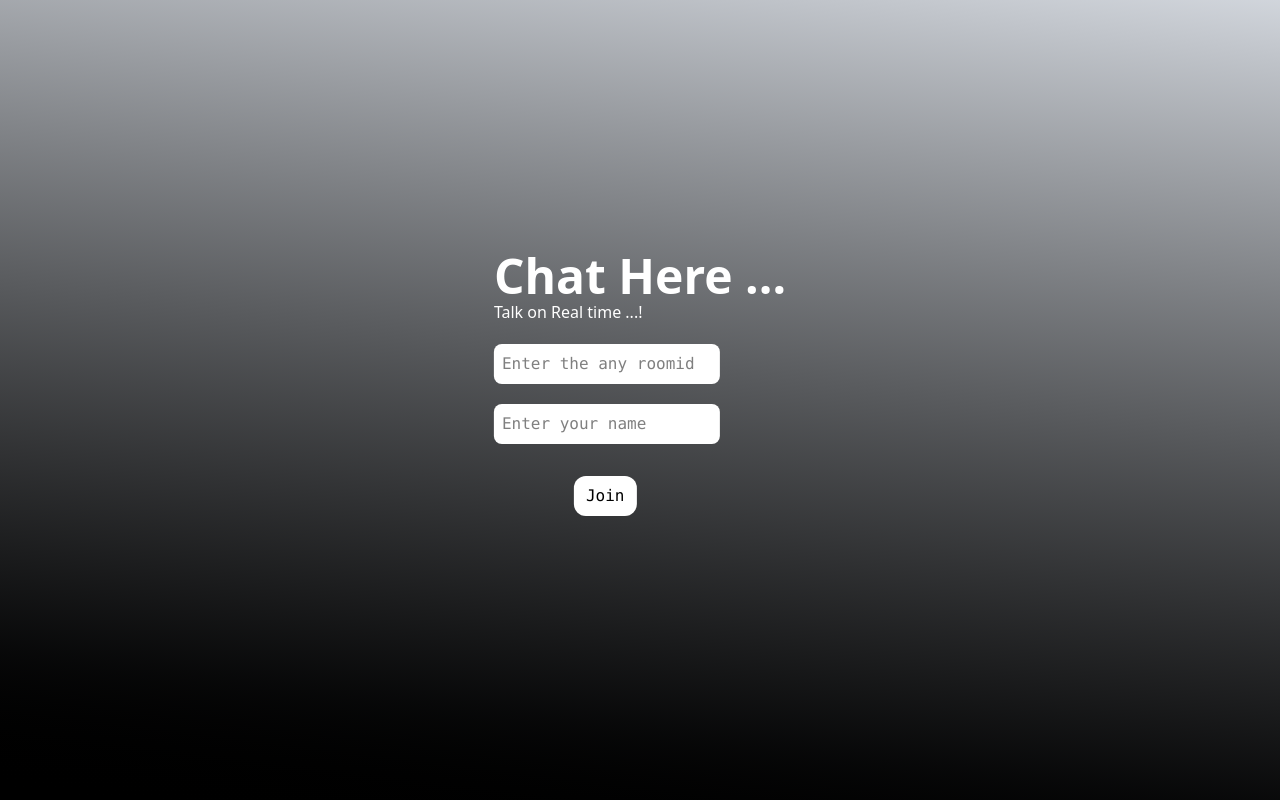
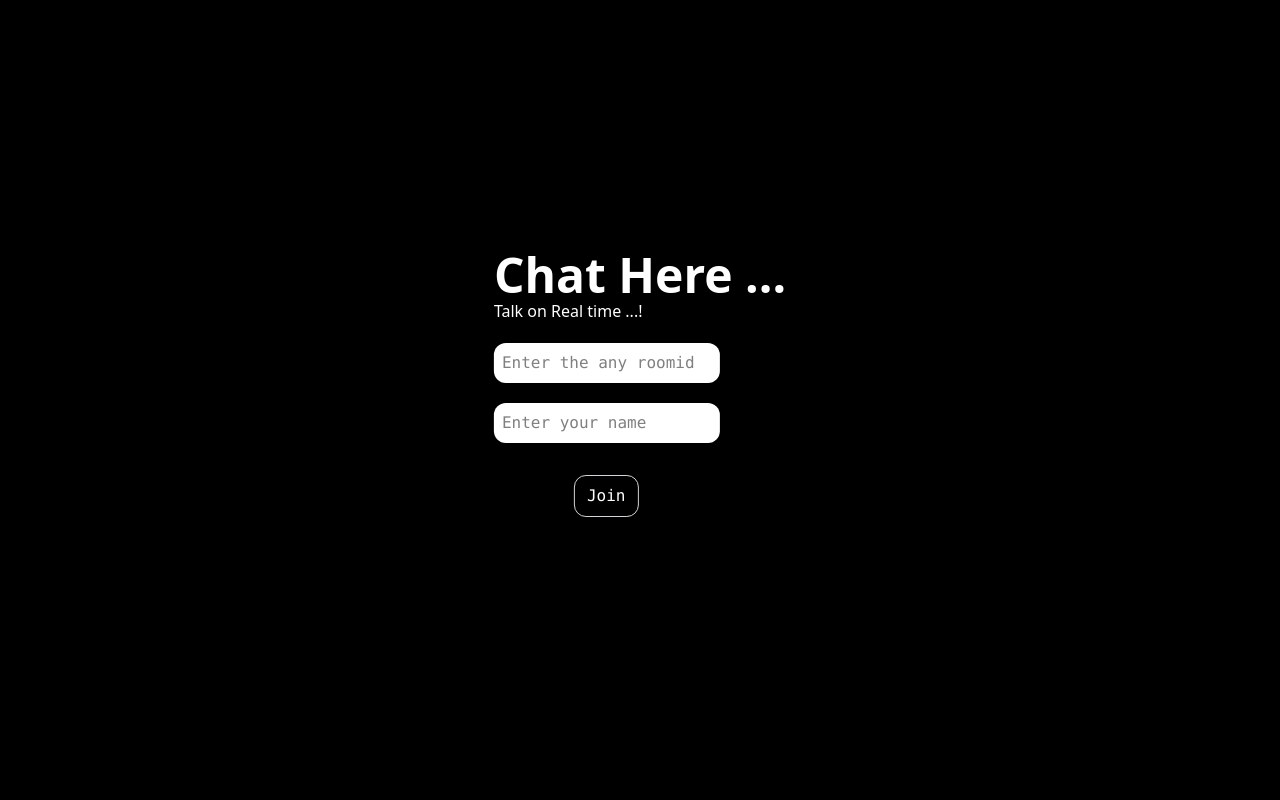
Before and after one commit to RaunaK-cap/Chat-app, a React (Vite) app in the folder 03-FE-websocket/: page / in a window 1280 px wide. Built offline with nearby package versions, Linux system fonts and the light colour scheme; no server answers.

Commit message:
improved UI

```diff
--- a/03-FE-websocket/src/pages/Homepage.tsx
+++ b/03-FE-websocket/src/pages/Homepage.tsx
@@ -9,7 +9,7 @@ interface schema{
 
 const Homepage = ({roomid , setroomid , username , setusername , handler}: schema) => {
   return (
-    <div className={`h-screen text-white bg-linear-7 from-black to-gray-300 `}>
+    <div className={`h-screen text-white bg-black bg-cover `}>
 
     <div className="absolute top-1/2 left-1/2 -translate-x-1/2 -translate-y-1/2">
       <h1 className=' font-bold text-5xl'>Chat Here ...</h1>
@@ -17,21 +17,22 @@ const Homepage = ({roomid , setroomid , username , setusername , handler}: schem
       {/* <button className='bg-black , text-white ' onClick={()=>setcolor(!color)}>{ `${color? "white" : "dark"}`}</button> */}
       <div className="py-5">
         <input
+
         value={roomid}
         onChange={(e)=> {setroomid(e.target.value)}}
-        className=' p-2 rounded-lg font-mono  text-black bg-white'
+        className=' p-2 rounded-xl font-mono  outline-none text-black bg-white'
         placeholder='Enter the any roomid '/>
       </div>
 
       <input
       value={username}
         onChange={(e)=>{setusername(e.target.value)}}
-        className='p-2 rounded-lg text-black bg-white font-mono '
+        className='p-2 rounded-xl text-black bg-white font-mono outline-none '
         placeholder='Enter your name '/>
       <div>
 
       </div>
-      <button onClick={handler} className="p-2 bg-white text-black rounded-xl hover:cursor-pointer gap-1 px-3 mx-20 my-8 font-medium font-mono "> Join </button>
+      <button onClick={handler} className="p-2 bg-black text-white border border-zinc-300 rounded-xl hover:cursor-pointer gap-1 px-3 mx-20 my-8 font-medium font-mono "> Join </button>
 
     </div>
 
```
